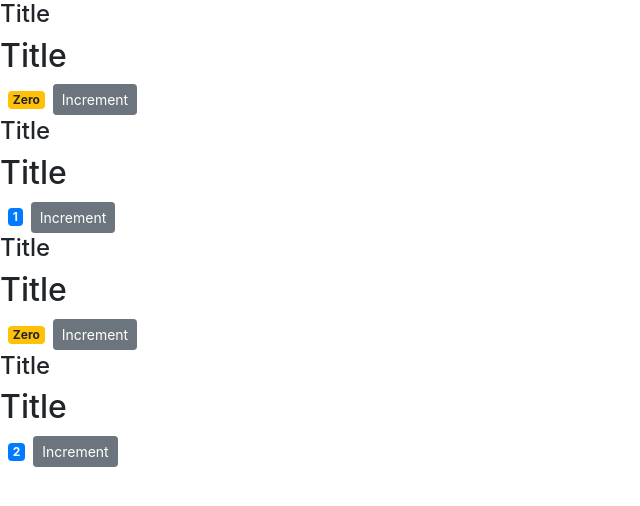
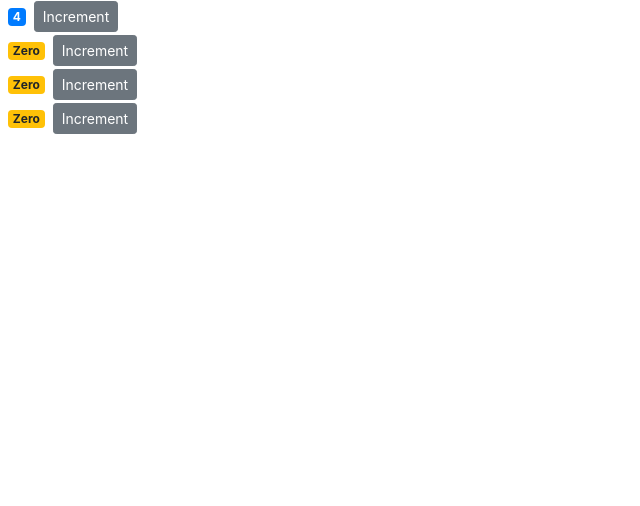
Before and after one commit to tanu31195/react-counter, a React (Create React App) app: page / in a window 1280 px wide. Shown: the top 506 px of the page, without its empty margins (0-640 px from the left). Built offline with nearby package versions, Linux system fonts and the light colour scheme.

Commit message:
Props VS statr

```diff
--- a/src/components/counter.jsx
+++ b/src/components/counter.jsx
@@ -16,7 +16,6 @@ class Counter extends Component {
 
         return (
             <div>
-                {this.props.children}
                 {/*Using dynamic classes*/}
                 <span className={this.getBadgeClasses()}>{this.formatCount()}</span>
                 <button
--- a/src/components/counters.jsx
+++ b/src/components/counters.jsx
@@ -4,10 +4,10 @@ import Counter from "./counter";
 class Counters extends Component {
     state = {
         counters: [
-            {id: 1, value: 0},
-            {id: 2, value: 1},
+            {id: 1, value: 4},
+            {id: 2, value: 0},
             {id: 3, value: 0},
-            {id: 4, value: 2}
+            {id: 4, value: 0}
         ]
     };
 
@@ -15,10 +15,7 @@ class Counters extends Component {
         return (
             <div>
                 {this.state.counters.map(counter =>
-                    <Counter key={counter.id} value={counter.value}>
-                        <h4>Title</h4>
-                        <h2>Title</h2>
-                    </Counter>)
+                    <Counter key={counter.id} value={counter.value} />)
                 }
             </div>
         );
```
Also changed, not shown: 1 other file (tests, documents, lock files or other folders).
